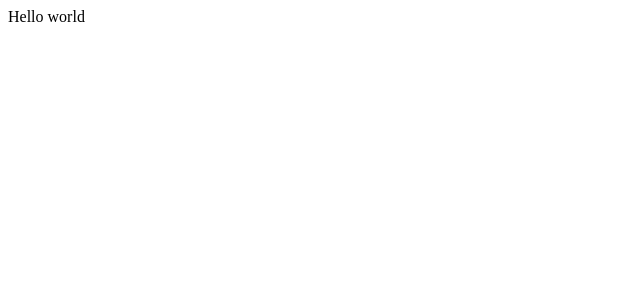
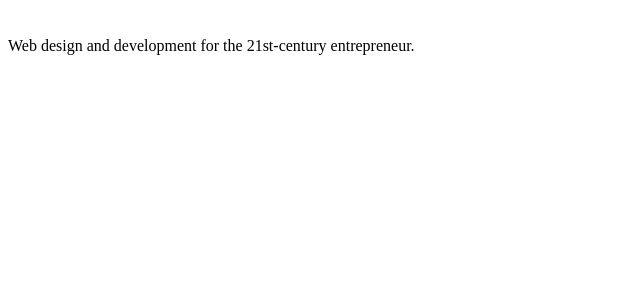
Before and after one commit to kgquan/kevinquan, a Next.js app: page / in a window 1280 px wide. Shown: the top 300 px of the page, without its empty margins (0-640 px from the left). Built offline with nearby package versions, Linux system fonts and the light colour scheme.

Commit message:
Add section component

```diff
--- /dev/null
+++ b/components/section/section.js
@@ -0,0 +1,7 @@
+export default function Section({ children }) {
+    return (
+        <section>
+            { children }
+        </section>
+    )
+}
--- a/pages/_app.js
+++ b/pages/_app.js
@@ -1,3 +1,4 @@
+
 import styles from '../styles/styles.scss';
 
 function MyApp({ Component, pageProps }) {
--- a/pages/index.js
+++ b/pages/index.js
@@ -1,7 +1,11 @@
+import Section from '../components/section/section';
+
 export default function Home() {
   return (
     <div>
-      Hello world
+      <Section>
+        Web design and development for the 21st-century entrepreneur.
+      </Section>
     </div>
   )
 }
--- /dev/null
+++ b/styles/components/_section.scss
@@ -0,0 +1,5 @@
+section,
+.section {
+    width: 100%;
+    padding: 1.8rem 0;
+}
--- a/styles/styles.scss
+++ b/styles/styles.scss
@@ -1,3 +1,5 @@
+@import "components/section";
+
 *,
 *:before,
 *:after {
```
Also changed, not shown: 1 other file (tests, documents, lock files or other folders).
